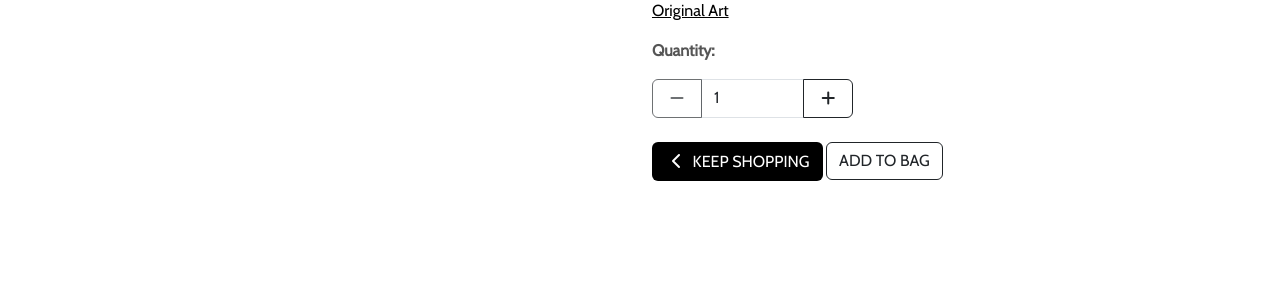
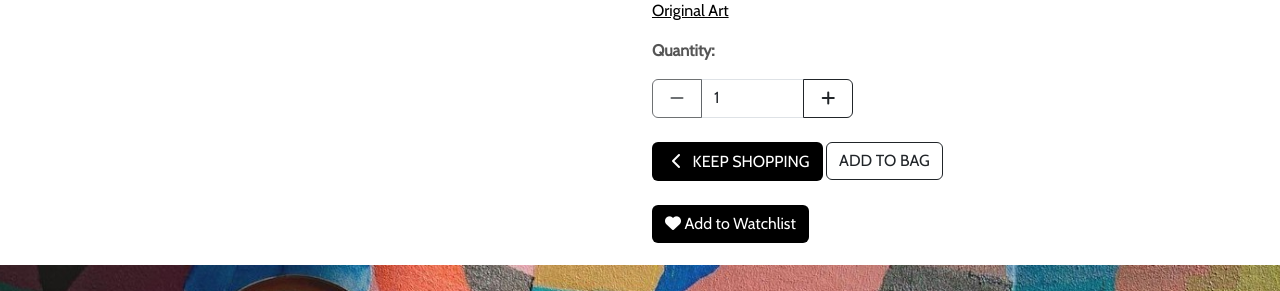
Before and after one commit to ManalAbdulqawi/artwork-online-shop, a Django app: page /products/1/ in a window 1280 px wide. Shown: the part 535-826 px from the top of the page. Before the commit the page ends 716 px from the top, so only its background shows below. Run offline with Django 4.2, Linux system fonts and the light colour scheme; the visitor is signed in with stand-in values (Sample User, id 1); data comes from the database, SQL or seed files in the repository; data that the repository does not hold is empty; parts of the project's set-up code (start-up, migrations or seed data) failed here and were passed over; some libraries are stand-ins or nearby versions.

Commit message:
add watchlist feature with its model, template and views

```diff
--- a/products/models.py
+++ b/products/models.py
@@ -1,4 +1,5 @@
 from django.db import models
+from django.contrib.auth.models import User
 
 # Create your models here.
 
@@ -40,3 +41,15 @@
 
     def __str__(self):
         return self.name
+
+
+class Watchlist(models.Model):
+    user = models.ForeignKey(User, on_delete=models.CASCADE, related_name='watchlist')
+    product = models.ForeignKey('Product', on_delete=models.CASCADE, related_name='watched_by')
+    added_at = models.DateTimeField(auto_now_add=True)
+
+    class Meta:
+        unique_together = ('user', 'product')  # Prevent duplicates
+
+    def __str__(self):
+        return f"{self.user.username} watches {self.product.name}"
--- a/products/templates/products/product_detail.html
+++ b/products/templates/products/product_detail.html
@@ -49,6 +49,7 @@
                      {% if product.original_art %}
                      <a href="{{ product.original_art }}" target="_blank" class="text-black">Original Art</a>
                       {% endif %}
+
                     <form class="form mb-3" action="{% url 'add_to_bag' product.id %}" method="POST">
                         {% csrf_token %}
                         <div class="form-row">
@@ -89,6 +90,22 @@
                             <input type="hidden" name="redirect_url" value="{{ request.path }}">
                         </div>
                     </form>
+                    {% if user.is_authenticated %}
+                     {% if product.id in user_watched_products %}
+                        <!-- Remove from watchlist -->
+                        <form method="post" action="{% url 'remove_from_watchlist' product.id %}">
+                         {% csrf_token %}
+                           <button class="btn btn-black"><i class="fa-solid fa-trash"></i>Remove from Watchlist</button>
+                        </form>
+                      {% else %}
+                         <!-- Add to watchlist -->
+                         <form method="post" action="{% url 'add_to_watchlist' product.id %}">
+                            {% csrf_token %}
+
+                               <button class="mt-2 btn btn-black"> <i class="fas fa-heart"></i> Add to Watchlist</button>
+                         </form>
+                    {% endif %}
+                {% endif %}
                 </div>
             </div>
         </div>
--- a/products/urls.py
+++ b/products/urls.py
@@ -4,4 +4,7 @@
 urlpatterns = [
     path('', views.all_products, name='products'),
     path('<int:product_id>/', views.product_detail, name='product_detail'),
+    path('watchlist/', views.watchlist_view, name='watchlist'),
+    path('add-to-watchlist/<int:product_id>/', views.add_to_watchlist, name='add_to_watchlist'),
+    path('remove-from-watchlist/<int:product_id>/', views.remove_from_watchlist, name='remove_from_watchlist'),
 ]
--- a/products/views.py
+++ b/products/views.py
@@ -2,7 +2,10 @@
 from django.contrib import messages
 from django.db.models import Q
 from django.db.models.functions import Lower
-from .models import Product, Category
+from .models import Product, Category, Watchlist
+from django.contrib.auth.decorators import login_required
+
+
 
 # Create your views here.
 
@@ -63,12 +66,42 @@
     product = get_object_or_404(Product, pk=product_id)
     images = product.images.all()
     images_count = product.images.count()
+    user_watched_products = []
+    if request.user.is_authenticated:
+        user_watched_products = request.user.watchlist.values_list('product_id', flat=True)
 
     context = {
         'product': product,
         'images': images,
         'images_count': images_count,
+        'user_watched_products': list(user_watched_products),
 
     }
 
     return render(request, 'products/product_detail.html', context)
+
+
+@login_required
+def watchlist_view(request):
+    watchlist_items = request.user.watchlist.select_related('product')
+    return render(request, 'products/watchlist.html', {'watchlist_items': watchlist_items})
+
+
+
+@login_required
+def add_to_watchlist(request, product_id):
+    product = get_object_or_404(Product, id=product_id)
+    watchlist_item, created = Watchlist.objects.get_or_create(user=request.user, product=product)
+    if created:
+        messages.success(request, 'Product added to your watchlist.')
+    else:
+        messages.info(request, 'Product is already in your watchlist.')
+    return redirect('product_detail', product_id=product.id)
+
+
+@login_required
+def remove_from_watchlist(request, product_id):
+    product = get_object_or_404(Product, id=product_id)
+    Watchlist.objects.filter(user=request.user, product=product).delete()
+    messages.success(request, 'Product removed from your watchlist.')
+    return redirect('watchlist')
--- a/templates/base.html
+++ b/templates/base.html
@@ -69,6 +69,7 @@
         {% if request.user.is_authenticated %}
           <a href="{% url 'profile' %}" class="dropdown-item">My Profile</a>
           <a href="{% url 'orders_list' %}" class="dropdown-item">My Order History</a>
+          <a href="{% url 'watchlist' %}" class="dropdown-item">My Watch List</a>
           <a href="{% url 'account_logout' %}" class="dropdown-item">Logout</a>
         {% else %}
           <a href="{% url 'account_signup' %}" class="dropdown-item">Register</a>
--- a/templates/includes/mobile-top-header.html
+++ b/templates/includes/mobile-top-header.html
@@ -11,6 +11,7 @@
         {% if request.user.is_authenticated %}
             <a href="{% url 'profile' %}" class="dropdown-item">My Profile</a>
             <a href="{% url 'orders_list' %}" class="dropdown-item">My Order History</a>
+            <a href="{% url 'watchlist' %}" class="dropdown-item">My Watch List</a>
             <a href="{% url 'account_logout' %}" class="dropdown-item">Logout</a>
         {% else %}
             <a href="{% url 'account_signup' %}" class="dropdown-item">Register</a>
--- a/templates/includes/toasts/toast_success.html
+++ b/templates/includes/toasts/toast_success.html
@@ -13,6 +13,7 @@
             </div>
         </div>
         {% if total and not on_profile_page %}
+         {% if not on_watchlist_page %}
             <p class="bg-white text-black py-1">Your Bag ({{ product_count }})</p>
             <div class="bag-notification-wrapper">
                 {% for item in bag_items %}
@@ -47,5 +48,7 @@
                 </div>
             </div>
         {% endif %}
+        {% endif %}
+
     </div>
 </div>
```
Also changed, not shown: products/templates/products/watchlist.html (added, +46 -0 lines), products/migrations/0003_watchlist.py (added).
